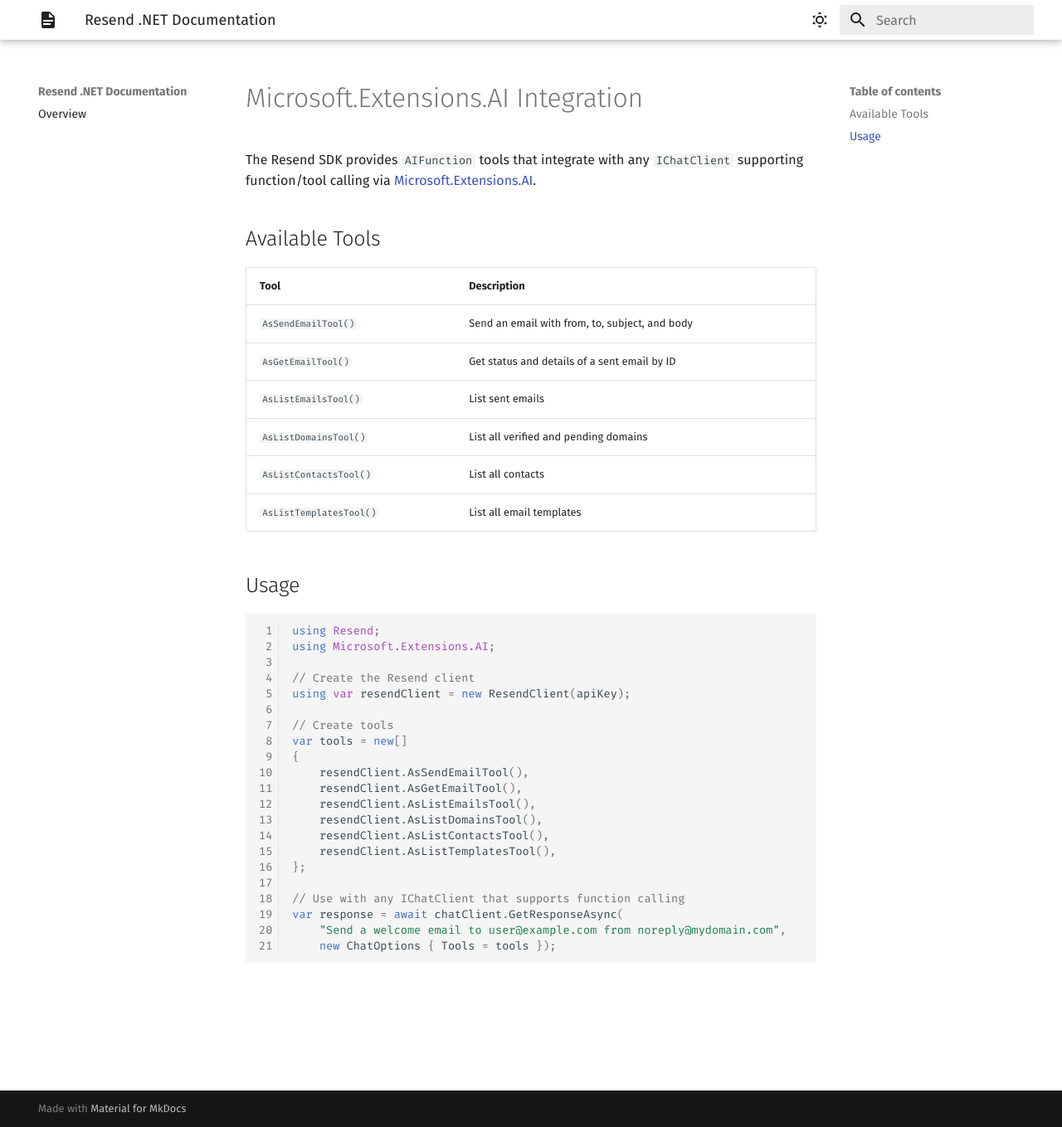
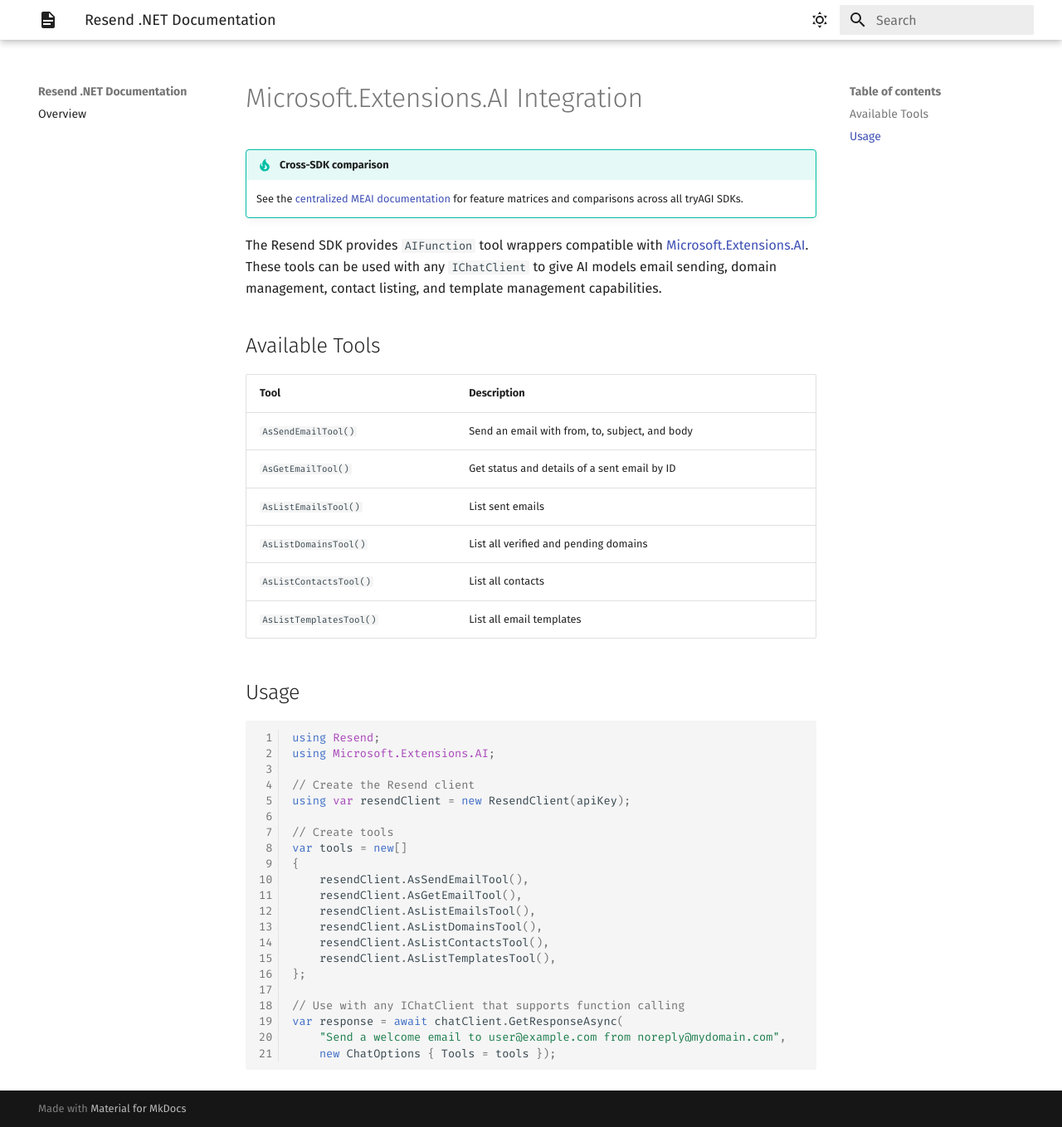
Before and after one commit to tryAGI/Resend, an MkDocs documentation site: the page built from docs/guides/meai.md, in a window 1280 px wide and 1359 px high. Shown: the whole window at 83% size. Built offline with MkDocs 1.6.1 and Material for MkDocs 9.7.7, drawn with Linux system fonts in a browser that asks for light colours; the version menu is left out.

Commit message:
Standardize MEAI guide intro text
Co-Authored-By: Claude Opus 4.6 <noreply@anthropic.com>

```diff
--- a/docs/guides/meai.md
+++ b/docs/guides/meai.md
@@ -1,6 +1,9 @@
 # Microsoft.Extensions.AI Integration
 
-The Resend SDK provides `AIFunction` tools that integrate with any `IChatClient` supporting function/tool calling via [Microsoft.Extensions.AI](https://learn.microsoft.com/en-us/dotnet/ai/microsoft-extensions-ai).
+!!! tip "Cross-SDK comparison"
+    See the [centralized MEAI documentation](https://tryagi.github.io/docs/meai/) for feature matrices and comparisons across all tryAGI SDKs.
+
+The Resend SDK provides `AIFunction` tool wrappers compatible with [Microsoft.Extensions.AI](https://learn.microsoft.com/en-us/dotnet/ai/microsoft-extensions-ai). These tools can be used with any `IChatClient` to give AI models email sending, domain management, contact listing, and template management capabilities.
 
 ## Available Tools
 
```
